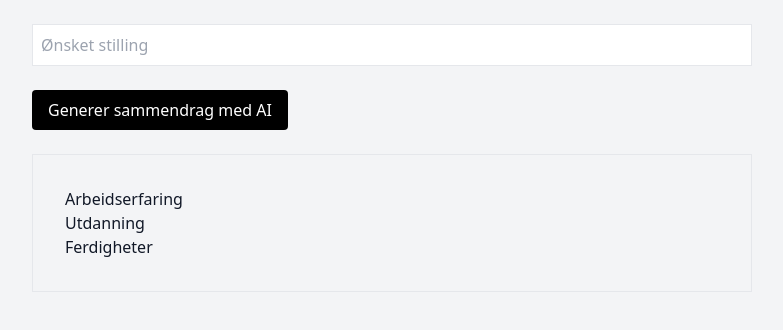
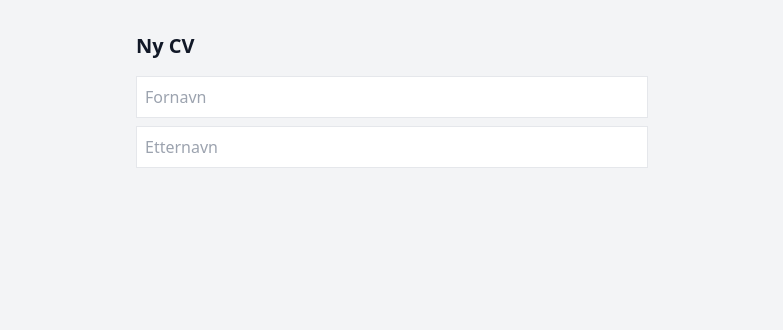
Before and after one commit to cosmicencounters5-png/cv-proffen, a Next.js app: page /cv in a window 1280 px wide. Shown: the top 330 px of the page, without its empty margins (248-1031 px from the left). Built offline with nearby package versions, Linux system fonts and the light colour scheme.

Commit message:
Update page.tsx

```diff
--- a/app/cv/page.tsx
+++ b/app/cv/page.tsx
@@ -1,7 +1,6 @@
 "use client"
 
 import { useState } from "react"
-import CVPreview from "@/components/CVPreview"
 import { CV } from "@/types/cv"
 
 const EMPTY_CV: CV = {
@@ -21,51 +20,34 @@ const EMPTY_CV: CV = {
 
 export default function CVPage() {
   const [cv, setCv] = useState<CV>(EMPTY_CV)
-  const [loading, setLoading] = useState(false)
-
-  async function generateSummary() {
-    setLoading(true)
-
-    const res = await fetch("/api/ai/summary", {
-      method: "POST",
-      headers: { "Content-Type": "application/json" },
-      body: JSON.stringify({
-        role: cv.personal.title,
-        experience: cv.experience
-          .map((e) => `${e.role} hos ${e.company}`)
-          .join(", "),
-      }),
-    })
-
-    const data = await res.json()
-
-    setCv({ ...cv, summary: data.summary })
-    setLoading(false)
-  }
 
   return (
-    <div className="max-w-3xl mx-auto p-6 space-y-6">
+    <div className="p-8 max-w-xl mx-auto">
+      <h1 className="text-xl font-bold mb-4">Ny CV</h1>
+
       <input
-        placeholder="Ønsket stilling"
-        className="border p-2 w-full"
-        value={cv.personal.title}
+        className="border w-full mb-2 p-2"
+        placeholder="Fornavn"
+        value={cv.personal.firstName}
         onChange={(e) =>
           setCv({
             ...cv,
-            personal: { ...cv.personal, title: e.target.value },
+            personal: { ...cv.personal, firstName: e.target.value },
           })
         }
       />
 
-      <button
-        onClick={generateSummary}
-        disabled={loading}
-        className="bg-black text-white px-4 py-2 rounded"
-      >
-        {loading ? "Genererer..." : "Generer sammendrag med AI"}
-      </button>
-
-      <CVPreview cv={cv} />
+      <input
+        className="border w-full mb-2 p-2"
+        placeholder="Etternavn"
+        value={cv.personal.lastName}
+        onChange={(e) =>
+          setCv({
+            ...cv,
+            personal: { ...cv.personal, lastName: e.target.value },
+          })
+        }
+      />
     </div>
   )
 }
```
